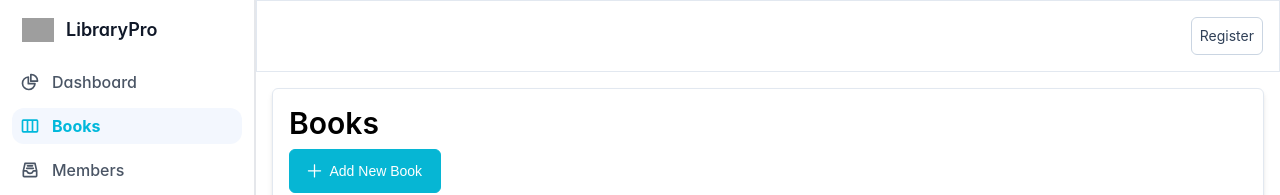
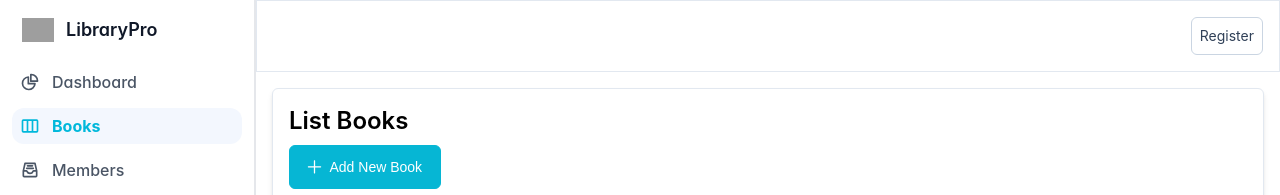
Before and after one commit to danalvr/library-app, a React (Vite) app in the folder client/: page /books in a window 1280 px wide. Shown: the top 195 px of the page. Built offline with nearby package versions, Linux system fonts and the light colour scheme; grey boxes are pictures that could not be loaded; a web font is replaced by a local one.

Commit message:
feat: update slicing books page.

```diff
--- a/client/src/pages/books/Books.jsx
+++ b/client/src/pages/books/Books.jsx
@@ -27,7 +27,7 @@
         open={showModal.edit}
         onClose={() => toggleModal("edit")}
       />
-      <h1 className="text-3xl font-semibold mb-2">Books</h1>
+      <h1 className="text-2xl font-semibold mb-2">List Books</h1>
       <Button
         icon="pi pi-plus"
         onClick={() => toggleModal("create")}
```
